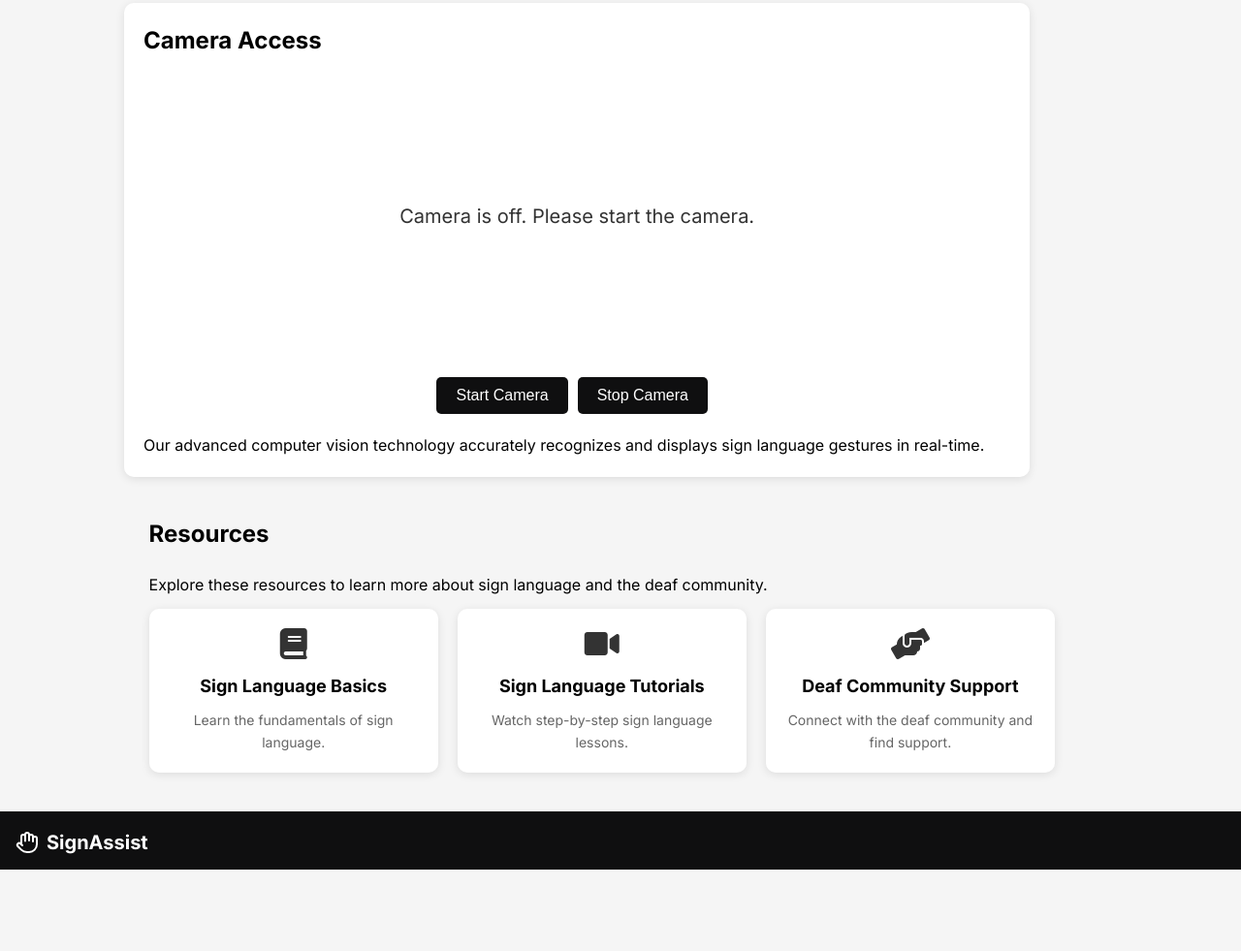
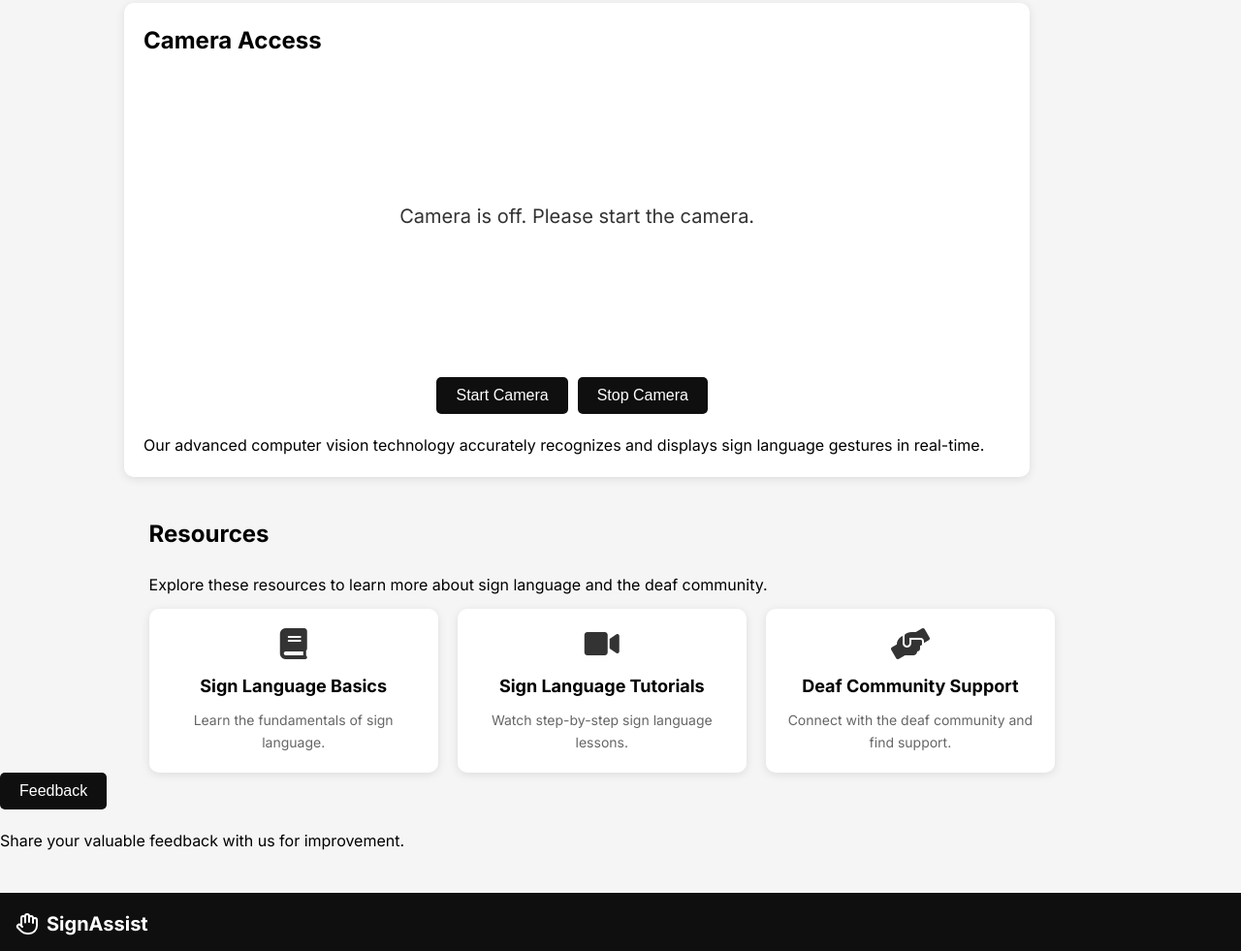
Before and after one commit to ajiteshgpt/Indian-sign-language-to-txt-and-speech-, a plain HTML site: page web dev part/Second-page.html in a window 1280 px wide. Shown: the part 425-1406 px from the top of the page at 97% size. Before the commit the page ends 1322 px from the top, so only its background shows below. Drawn offline with Linux system fonts and the light colour scheme.

Commit message:
Update Second-page.html

```diff
--- a/web dev part/Second-page.html
+++ b/web dev part/Second-page.html
@@ -56,6 +56,10 @@
                 <h3>Deaf Community Support</h3>
                 <p>Connect with the deaf community and find support.</p>
             </div>
+        </div>
+        <div class="feedback">
+            <button>Feedback</button>
+            <p>Share your valuable feedback with us for improvement.</p>
         </div>
     </section>
     <footer>
```
